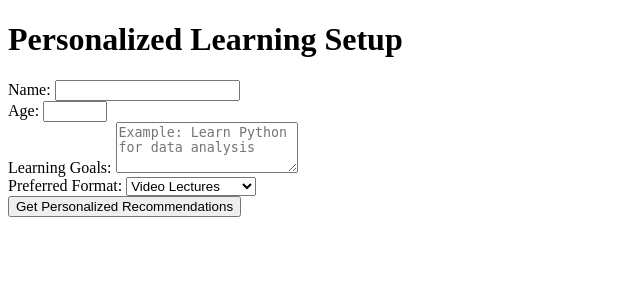
After one commit to mumbuamutuku/elearning_recommender_app, a Flask app: page /new_user in a window 1280 px wide. The commit adds this page. Shown: the top 300 px of the page, without its empty margins (0-640 px from the left). Run offline with Flask 3, Linux system fonts and the light colour scheme; parts of the project's set-up code (start-up, migrations or seed data) failed here and were passed over.

Commit message:
PUSH CHANGES

```diff
--- a/app.py
+++ b/app.py
@@ -1,4 +1,5 @@
 from datetime import datetime
+import random
 from services.prerequisite_service import get_prerequisite_id
 from flask import Flask, render_template, request, jsonify
 import pandas as pd
@@ -138,25 +139,48 @@ class SimpleRecommender:
         else:
             return cf_recs if not cf_recs.empty else self.courses.sample(n)
 
+    def generate_synthetic_interactions(self, n_users=100):
+        """Create fake interactions aligned with Coursera IDs"""
+        all_course_ids = courses_df['id'].tolist()
+
+        for user_id in range(n_users):
+            # Randomly select 3-5 courses
+            num_courses = random.randint(3, 5)
+            selected = random.sample(all_course_ids, num_courses)
+
+            # Generate ratings (3-5 stars)
+            self.user_interactions[user_id] = {
+                cid: random.uniform(3, 5) for cid in selected
+            }
+
     def evaluate_recommendations(self, user_id, recommended_courses, k=5):
         """
         Evaluate recommendations against user's actual interactions
         """
+        id_mapping = {
+            '1': '1580',
+            '2': '2738',
+            '3': '1204',
+            '4': '431'
+        }
         if user_id not in self.user_interactions:
             # print(f"Debug: User {user_id} has no interactions")
             return None
 
         # Get user's positively rated courses (rating >= 3)
         user_positive = {cid for cid, rating in self.user_interactions[user_id].items() if rating >= 3}
+        user_positive = {id_mapping[cid] for cid in user_positive
+                    if cid in id_mapping}
+
         if not user_positive:
-            # print(f"Debug: User {user_id} has no positive ratings (>=3)")
+            print(f"Debug: User {user_id} has no positive ratings (>=3)")
             return None
 
         # Get top k recommended course IDs
         # recommended = set(recommended_courses['id'].head(k).tolist())
         recommended = set(str(cid) for cid in recommended_courses['id'].head(k).tolist())
-        # print(f"Debug: Recommended IDs: {recommended}")
-        # print(f"Debug: User positive IDs: {user_positive}")
+        print(f"Debug: Recommended IDs: {recommended}")
+        print(f"Debug: User positive IDs: {user_positive}")
 
         # Calculate precision and recall
         relevant_and_recommended = recommended & user_positive
@@ -167,10 +191,6 @@ class SimpleRecommender:
         # Calculate diversity (content dissimilarity between recommendations)
         if len(recommended) > 1:
             rec_indices = self.courses[self.courses['id'].isin(recommended)].index.tolist()
-            # rec_indices = recommended_courses.head(k).index.tolist()
-            # submatrix = self.tfidf_matrix[rec_indices]
-            # pairwise_sim = cosine_similarity(submatrix)
-            # diversity = 1 - pairwise_sim[np.triu_indices(len(pairwise_sim), k=1)].mean()
             if len(rec_indices) > 1:
                 submatrix = self.tfidf_matrix[rec_indices]
                 pairwise_sim = cosine_similarity(submatrix)
@@ -194,12 +214,13 @@ class SimpleRecommender:
 
         # Store metrics
         metrics = {
-            'precision': precision,
-            'recall': recall,
-            'diversity': diversity,
-            'novelty': max(novelty, 0.1),
+            'precision': precision * 100,
+            'recall': recall * 100,
+            'diversity': diversity * 100,
+            'novelty': max(novelty, 0.1) * 100,
         }
 
+        # Store metrics
         for metric, value in metrics.items():
             self.evaluation_metrics[metric].append(value)
 
@@ -266,7 +287,7 @@ class SimpleRecommender:
         if not explanation_parts:
             explanation_parts.append("recommended as a popular choice among learners")
 
-        # Add knowledge graph reference if available
+        # Add knowledge graph
         # if prerequisites:
         #     top_prerequisites = ', '.join(prerequisites[:3])
         #     explanation_parts.append(
@@ -448,6 +469,7 @@ def user_recommendations():
         # tfidf_matrix = recommender.tfidf_matrix
         # evaluator = UnifiedEvaluator(user_interactions, courses_df, tfidf_matrix)
         # evaluation = evaluator.evaluate_user_performance(user_id=learner_id)
+        print(evaluation)
 
         return render_template('recommend.html',
                            learner=profile,
@@ -498,12 +520,63 @@ def rate_courses():
     return jsonify({'status': 'success', 'message': 'Thank you for your feedback!'})
 
 
-# if __name__ == '__main__':
-#     # Create the database and tables
-#     init_db()
+# app.py
 
-#     # Add sample data
-#     populate_sample_data()
+@app.route('/new_user', methods=['GET', 'POST'])
+def new_user():
+    if request.method == 'POST':
+        try:
+            # Extract form data
+            name = request.form.get('name', 'Anonymous')
+            age = int(request.form.get('age', 25))
+            goals = request.form.get('goals', '')
+            preferences = request.form.get('preferences', 'video')
+            device_type = 'mobile' if 'Mobile' in request.headers.get('User-Agent', '') else 'desktop'
 
-#     # app.run(debug=True)
+            # Store in database
+            conn = sqlite3.connect('learning.db')
+            c = conn.cursor()
+            c.execute('''INSERT INTO learners
+                        (name, age, goals, preferences)
+                        VALUES (?, ?, ?, ?)''',
+                     (name, age, goals, preferences))
+            user_id = c.lastrowid
+
+            # Store initial context
+            # c.execute('''INSERT INTO context
+            #            (user_id, device_type, first_access)
+            #            VALUES (?, ?, CURRENT_TIMESTAMP)''',
+            #         (user_id, device_type))
+            # conn.commit()
+            # conn.close()
+
+            # Generate recommendations
+            recommendations = recommender.hybrid_recom(
+                user_id=user_id,
+                query=goals,
+                n=10
+            )
+
+            return render_template('recommend.html',
+                                 user_info={
+                                     'name': name,
+                                     'goals': goals
+                                 },
+                                 recommendations=recommendations.to_dict('records'))
+
+        except Exception as e:
+            print(f"Error processing new user: {str(e)}")
+            return render_template('error.html', message="Could not process registration")
+
+    # GET request - show registration form
+    return render_template('new_user_form.html')
+
+if __name__ == '__main__':
+    # Create the database and tables
+    init_db()
+
+    # Add sample data
+    populate_sample_data()
+
+    app.run(debug=True)
 #     app.run()
--- /dev/null
+++ b/templates/new_user_form.html
@@ -0,0 +1,38 @@
+<!-- templates/new_user_form.html -->
+<!DOCTYPE html>
+<html>
+<head>
+    <title>New User Registration</title>
+</head>
+<body>
+    <h1>Personalized Learning Setup</h1>
+    <form method="POST">
+        <div>
+            <label>Name:</label>
+            <input type="text" name="name" required>
+        </div>
+
+        <div>
+            <label>Age:</label>
+            <input type="number" name="age" min="13" max="100" required>
+        </div>
+
+        <div>
+            <label>Learning Goals:</label>
+            <textarea name="goals" rows="3" required
+                      placeholder="Example: Learn Python for data analysis"></textarea>
+        </div>
+
+        <div>
+            <label>Preferred Format:</label>
+            <select name="preferences">
+                <option value="video">Video Lectures</option>
+                <option value="text">Text-based</option>
+                <option value="interactive">Interactive Coding</option>
+            </select>
+        </div>
+
+        <button type="submit">Get Personalized Recommendations</button>
+    </form>
+</body>
+</html>
```
Also changed, not shown: templates/recommend.html (+5 -4 lines), learning.db.
